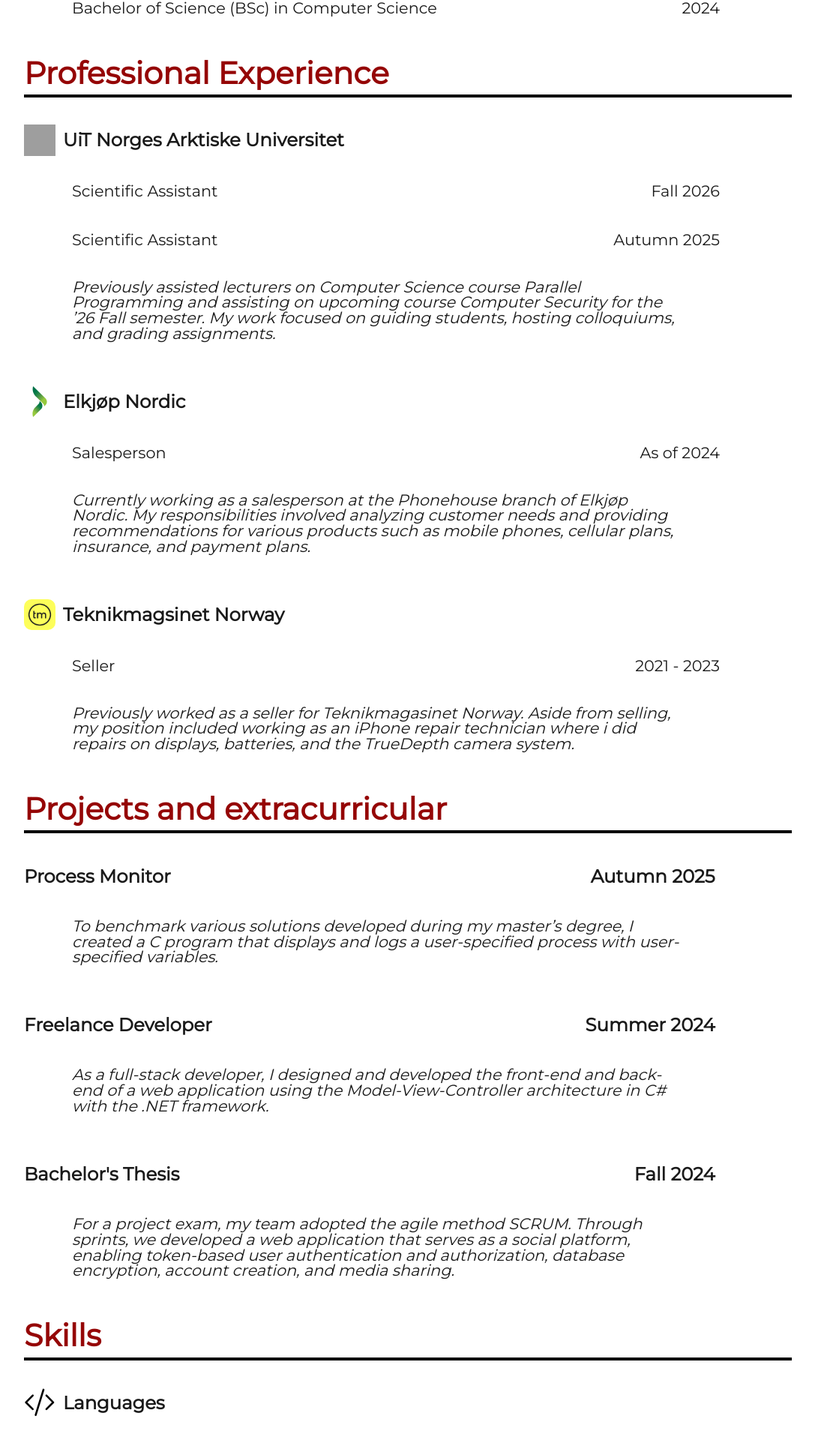
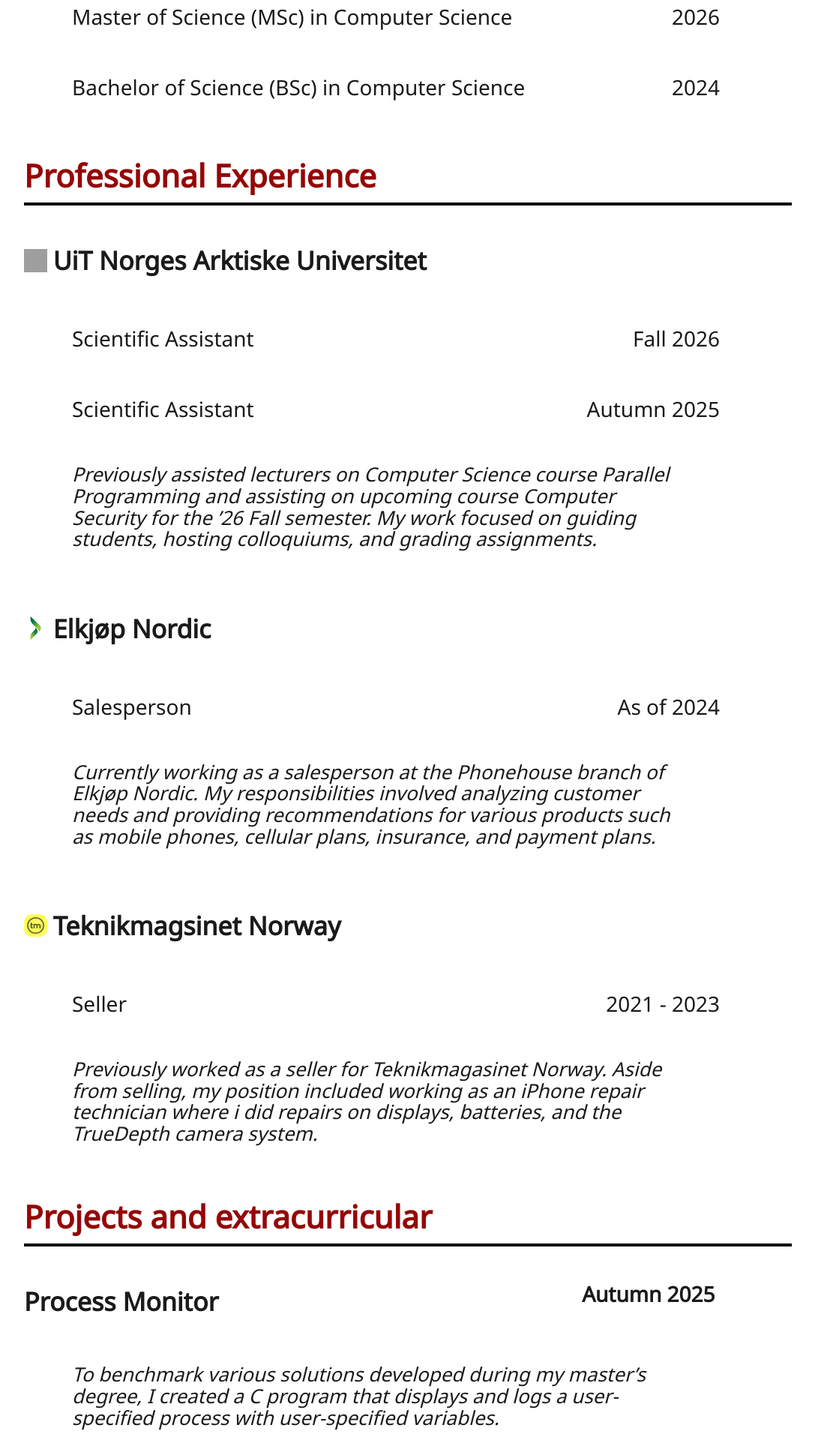
Before and after one commit to markuslw/markuslw.github.io, a React (Create React App) app in the folder portfolio/: page / in a window 1280 px wide. Shown: the part 816-2736 px from the top of the page at 75% size, without its empty margins (96-1183 px from the left). Built offline with nearby package versions, Linux system fonts and the light colour scheme; grey boxes are pictures that could not be loaded; the HTML template or start-up script is replaced by a standard one.

Commit message:
Modules, JSON, fonts and better font-size

```diff
--- a/portfolio/src/App.js
+++ b/portfolio/src/App.js
@@ -11,6 +11,10 @@
 import en from './assets/locales/en.json';
 import no from './assets/locales/no.json';
 import common from './assets/locales/common.json';
+
+import Experience from './modules/Experience.js';
+import Projects from './modules/Projects.js';
+import Skills from './modules/Skills.js';
 
 function App() {
 
@@ -72,6 +76,8 @@
           <div>
             <h1 className="greeting">Markus Leander Wilhelmsen</h1>
             <hr className="separator-small" />
+
+            {/* LINKS */}
             <div className="icon-container">
               {/* LINKEDIN SVG */}
               <a href="https://www.linkedin.com/in/markuswilhelmsen/">
@@ -92,6 +98,8 @@
                 </svg>
               </a>
             </div>
+
+            {/* CONTACT INFO */}
             <div className="column">
               {/* PHONE SVG */}
               <a href="tel:+4741559061">
@@ -106,7 +114,7 @@
                 </svg>
               </a>
               {/* PHONE NUMBER */}
-              <p className="info text">+47 415 59 061</p>
+              <p className="info">+47 415 59 061</p>
             </div>
             <div className="column">
               {/* EMAIL SVG */}
@@ -116,7 +124,7 @@
                 </svg>
               </a>
               {/* EMAIL ADDRESS */}
-              <p className="info text">markuslw10@icloud.com</p>
+              <p className="info">markuslw10@icloud.com</p>
             </div>
             <div className="column">
               {/* LOCATION SVG */}
@@ -126,7 +134,7 @@
                 </svg>
               </a>
               {/* LOCATION */}
-              <p className="info text">Tromsø, Norway</p>
+              <p className="info">Tromsø, Norway</p>
             </div>
           </div>
           <img className="profile" src={pb} alt="Profile" />
@@ -135,185 +143,100 @@
         {/* EDUCATION */}
         <h2 className="title">{content.education.title}</h2>
         <hr className="separator" />
+
+        {/* UIT */}
         <div className="column">
           <img className="icon invertimg" src={uitlogo_black} alt="Logo" />
-          <h3>{content.education.university}</h3>
+          <h3 className="organization">{content.education.university}</h3>
         </div>
         <div className="indent">
           <div className="table">
-            <p className="description">{content.education.masters}</p>
-            <p className="right">2026</p>
+            <p className="position">{content.education.masters}</p>
+            <p className="position">2026</p>
           </div>
           <div className="table">
-            <p className="description">{content.education.bachelors}</p>
-            <p className="right">2024</p>
+            <p className="position">{content.education.bachelors}</p>
+            <p className="position">2024</p>
           </div>
         </div>
 
         <br />
 
+        {/* EXPERIENCE */}
         <h2 className="title">{content.experience.title}</h2>
         <hr className="separator" />
 
-        {/* UIT */}
-        <div className="column">
-          <img className="icon invertimg" src={uitlogo_black} alt="Logo" />
-          <h3>{content.experience.university.title}</h3>
-        </div>
-        <div className="indent">
-          <div className="table">
-            <p>{content.experience.university.position}</p>
-            <p className="right">{content.experience.university.date_cs}</p>
-          </div>
-        </div>
-        <div className="indent">
-          <div className="table">
-            <p>{content.experience.university.position}</p>
-            <p className="right">{content.experience.university.date_pp}</p>
-          </div>
-        </div>
-        <p className="indent-large text">
-          {content.experience.university.description}
-        </p>
+        <Experience
+          logo={uitlogo_black}
+          invert={true}
+          title={content.experience.university.title}
+          position={content.experience.university.position}
+          description={content.experience.university.description}
+          dates={Object.values(content.experience.university.date)}
+        />
 
-        <br />
+        <Experience
+          logo={elkjoplogo}
+          title={content.experience.elkjop.title}
+          position={content.experience.elkjop.position}
+          description={content.experience.elkjop.description}
+          dates={[content.experience.elkjop.date]}
+        />
 
-        {/* ELKJOP */}
-        <div className="column">
-          <img className="icon" src={elkjoplogo} alt="Logo" />
-          <h3>{content.experience.elkjop.title}</h3>
-        </div>
-        <div className="indent">
-          <div className="table">
-            <p>{content.experience.elkjop.position}</p>
-            <p className="right">{content.experience.elkjop.date}</p>
-          </div>
-        </div>
-        <p className="indent-large text">
-          {content.experience.elkjop.description}
-        </p>
+        <Experience
+          logo={tmlogo}
+          icon_extras={true}
+          title={content.experience.teknikmagasinet.title}
+          position={content.experience.teknikmagasinet.position}
+          description={content.experience.teknikmagasinet.description}
+          dates={[content.experience.teknikmagasinet.date]}
+        />
 
-        <br />
-
-        {/* TEKNIKMAGASINET */}
-        <div className="column">
-          <img className="icon icon-extras" src={tmlogo} alt="Logo" />
-          <h3>{content.experience.teknikmagasinet.title}</h3>
-        </div>
-        <div className="indent">
-          <div className="table">
-            <p>{content.experience.teknikmagasinet.position}</p>
-            <p className="right">{content.experience.teknikmagasinet.date}</p>
-          </div>
-        </div>
-        <p className="indent-large text">
-          {content.experience.teknikmagasinet.description}
-        </p>
-
-        <br />
-
+        {/* PROJECTS */}
         <h2 className="title">{content.projects.title}</h2>
         <hr className="separator" />
-        <div className="table">
-          <h3>{content.projects.procmon.title}</h3>
-          <h3 className="right">{content.projects.procmon.date}</h3>
-        </div>
-        <p className="indent-large text">
-          {content.projects.procmon.description}
-        </p>
 
-        <br />
+        <Projects
+          title={content.projects.procmon.title}
+          date={content.projects.procmon.date}
+          description={content.projects.procmon.description}
+        />
 
-        <div className="table">
-          <h3>{content.projects.freelance.title}</h3>
-          <h3 className="right">{content.projects.freelance.date}</h3>
-        </div>
-        <p className="indent-large text">
-          {content.projects.freelance.description}
-        </p>
+        <Projects
+          title={content.projects.freelance.title}
+          date={content.projects.freelance.date}
+          description={content.projects.freelance.description}
+        />
 
-        <br />
+        <Projects
+          title={content.projects.bsc_thesis.title}
+          date={content.projects.bsc_thesis.date}
+          description={content.projects.bsc_thesis.description}
+        />
 
-        <div className="table">
-          <h3>{content.projects.bsc_thesis.title}</h3>
-          <h3 className="right">{content.projects.bsc_thesis.date}</h3>
-        </div>
-        <p className="indent-large text">
-          {content.projects.bsc_thesis.description}
-        </p>
-
-        <br />
-
+        {/* SKILLS */}
         <h2 className="title">{skills.title}</h2>
         <hr className="separator" />
 
-        <div className="column">
-          <svg className="icon" fill="currentColor" xmlns="http://www.w3.org/2000/svg" viewBox="0 0 16 16">
-            <path d="M10.478 1.647a.5.5 0 1 0-.956-.294l-4 13a.5.5 0 0 0 .956.294zM4.854 4.146a.5.5 0 0 1 0 .708L1.707 8l3.147 3.146a.5.5 0 0 1-.708.708l-3.5-3.5a.5.5 0 0 1 0-.708l3.5-3.5a.5.5 0 0 1 .708 0m6.292 0a.5.5 0 0 0 0 .708L14.293 8l-3.147 3.146a.5.5 0 0 0 .708.708l3.5-3.5a.5.5 0 0 0 0-.708l-3.5-3.5a.5.5 0 0 0-.708 0"/>
-          </svg>
-          <h3>{languages.title}</h3>
-        </div>
-        <div className="indent-large container">
-          {Object.entries(languages).map(([key, list]) => {
-            if (key === 'title') return null;
+        <Skills
+          data={languages}
+          icon={<svg className="icon" fill="currentColor" viewBox="0 0 16 16"><path d="M10.478 1.647a.5.5 0 1 0-.956-.294l-4 13a.5.5 0 0 0 .956.294zM4.854 4.146a.5.5 0 0 1 0 .708L1.707 8l3.147 3.146a.5.5 0 0 1-.708.708l-3.5-3.5a.5.5 0 0 1 0-.708l3.5-3.5a.5.5 0 0 1 .708 0m6.292 0a.5.5 0 0 0 0 .708L14.293 8l-3.147 3.146a.5.5 0 0 0 .708.708l3.5-3.5a.5.5 0 0 0 0-.708l-3.5-3.5a.5.5 0 0 0-.708 0"/></svg>}
+        />
 
-            return list.map(item => (
-              <p key={item} className="text skillpoint">{item}</p>
-            ));
-          })}
-        </div>
-        <br />
+        <Skills
+          data={frameworks}
+          icon={<svg className="icon" fill="currentColor" viewBox="0 0 16 16"><path d="M7.752.066a.5.5 0 0 1 .496 0l3.75 2.143a.5.5 0 0 1 .252.434v3.995l3.498 2A.5.5 0 0 1 16 9.07v4.286a.5.5 0 0 1-.252.434l-3.75 2.143a.5.5 0 0 1-.496 0l-3.502-2-3.502 2.001a.5.5 0 0 1-.496 0l-3.75-2.143A.5.5 0 0 1 0 13.357V9.071a.5.5 0 0 1 .252-.434L3.75 6.638V2.643a.5.5 0 0 1 .252-.434zM4.25 7.504 1.508 9.071l2.742 1.567 2.742-1.567zM7.5 9.933l-2.75 1.571v3.134l2.75-1.571zm1 3.134 2.75 1.571v-3.134L8.5 9.933zm.508-3.996 2.742 1.567 2.742-1.567-2.742-1.567zm2.242-2.433V3.504L8.5 5.076V8.21zM7.5 8.21V5.076L4.75 3.504v3.134zM5.258 2.643 8 4.21l2.742-1.567L8 1.076zM15 9.933l-2.75 1.571v3.134L15 13.067zM3.75 14.638v-3.134L1 9.933v3.134z"/></svg>}
+        />
 
-        <div className="column">
-          <svg className="icon" fill="currentColor" xmlns="http://www.w3.org/2000/svg" viewBox="0 0 16 16">
-            <path d="M7.752.066a.5.5 0 0 1 .496 0l3.75 2.143a.5.5 0 0 1 .252.434v3.995l3.498 2A.5.5 0 0 1 16 9.07v4.286a.5.5 0 0 1-.252.434l-3.75 2.143a.5.5 0 0 1-.496 0l-3.502-2-3.502 2.001a.5.5 0 0 1-.496 0l-3.75-2.143A.5.5 0 0 1 0 13.357V9.071a.5.5 0 0 1 .252-.434L3.75 6.638V2.643a.5.5 0 0 1 .252-.434zM4.25 7.504 1.508 9.071l2.742 1.567 2.742-1.567zM7.5 9.933l-2.75 1.571v3.134l2.75-1.571zm1 3.134 2.75 1.571v-3.134L8.5 9.933zm.508-3.996 2.742 1.567 2.742-1.567-2.742-1.567zm2.242-2.433V3.504L8.5 5.076V8.21zM7.5 8.21V5.076L4.75 3.504v3.134zM5.258 2.643 8 4.21l2.742-1.567L8 1.076zM15 9.933l-2.75 1.571v3.134L15 13.067zM3.75 14.638v-3.134L1 9.933v3.134z"/>
-          </svg>
-          <h3>{frameworks.title}</h3>
-        </div>
-        <div className="indent-large container">
-          {Object.entries(frameworks).map(([key, list]) => {
-            if (key === 'title') return null;
+        <Skills
+          data={tools}
+          icon={<svg className="icon" fill="currentColor" viewBox="0 0 16 16"><path d="M1 0 0 1l2.2 3.081a1 1 0 0 0 .815.419h.07a1 1 0 0 1 .708.293l2.675 2.675-2.617 2.654A3.003 3.003 0 0 0 0 13a3 3 0 1 0 5.878-.851l2.654-2.617.968.968-.305.914a1 1 0 0 0 .242 1.023l3.27 3.27a.997.997 0 0 0 1.414 0l1.586-1.586a.997.997 0 0 0 0-1.414l-3.27-3.27a1 1 0 0 0-1.023-.242L10.5 9.5l-.96-.96 2.68-2.643A3.005 3.005 0 0 0 16 3q0-.405-.102-.777l-2.14 2.141L12 4l-.364-1.757L13.777.102a3 3 0 0 0-3.675 3.68L7.462 6.46 4.793 3.793a1 1 0 0 1-.293-.707v-.071a1 1 0 0 0-.419-.814zm9.646 10.646a.5.5 0 0 1 .708 0l2.914 2.915a.5.5 0 0 1-.707.707l-2.915-2.914a.5.5 0 0 1 0-.708M3 11l.471.242.529.026.287.445.445.287.026.529L5 13l-.242.471-.026.529-.445.287-.287.445-.529.026L3 15l-.471-.242L2 14.732l-.287-.445L1.268 14l-.026-.529L1 13l.242-.471.026-.529.445-.287.287-.445.529-.026z"/></svg>}
+        />
 
-            return list.map(item => (
-              <p key={item} className="text skillpoint">{item}</p>
-            ));
-          })}
-        </div>
-        <br />
-
-        <div className="column">
-          <svg className="icon" fill="currentColor" xmlns="http://www.w3.org/2000/svg" viewBox="0 0 16 16">
-            <path d="M1 0 0 1l2.2 3.081a1 1 0 0 0 .815.419h.07a1 1 0 0 1 .708.293l2.675 2.675-2.617 2.654A3.003 3.003 0 0 0 0 13a3 3 0 1 0 5.878-.851l2.654-2.617.968.968-.305.914a1 1 0 0 0 .242 1.023l3.27 3.27a.997.997 0 0 0 1.414 0l1.586-1.586a.997.997 0 0 0 0-1.414l-3.27-3.27a1 1 0 0 0-1.023-.242L10.5 9.5l-.96-.96 2.68-2.643A3.005 3.005 0 0 0 16 3q0-.405-.102-.777l-2.14 2.141L12 4l-.364-1.757L13.777.102a3 3 0 0 0-3.675 3.68L7.462 6.46 4.793 3.793a1 1 0 0 1-.293-.707v-.071a1 1 0 0 0-.419-.814zm9.646 10.646a.5.5 0 0 1 .708 0l2.914 2.915a.5.5 0 0 1-.707.707l-2.915-2.914a.5.5 0 0 1 0-.708M3 11l.471.242.529.026.287.445.445.287.026.529L5 13l-.242.471-.026.529-.445.287-.287.445-.529.026L3 15l-.471-.242L2 14.732l-.287-.445L1.268 14l-.026-.529L1 13l.242-.471.026-.529.445-.287.287-.445.529-.026z"/>
-          </svg>
-          <h3>{tools.title}</h3>
-        </div>
-        <div className="indent-large container">
-          {Object.entries(tools).map(([key, list]) => {
-            if (key === 'title') return null;
-
-            return list.map(item => (
-              <p key={item} className="text skillpoint">{item}</p>
-            ));
-          })}
-        </div>
-        <br />
-
-        <div className="column">
-          <svg className="icon" xmlns="http://www.w3.org/2000/svg" fill="currentColor" viewBox="0 0 16 16">
-            <path d="M4 6a2 2 0 1 1 0 4 2 2 0 0 1 0-4m2.625.547a3 3 0 0 0-5.584.953H.5a.5.5 0 0 0 0 1h.541A3 3 0 0 0 7 8a1 1 0 0 1 2 0 3 3 0 0 0 5.959.5h.541a.5.5 0 0 0 0-1h-.541a3 3 0 0 0-5.584-.953A2 2 0 0 0 8 6c-.532 0-1.016.208-1.375.547M14 8a2 2 0 1 1-4 0 2 2 0 0 1 4 0"/>
-          </svg>
-          <h3>{architecture.title}</h3>
-        </div>
-        <div className="indent-large container">
-          {Object.entries(architecture).map(([key, list]) => {
-            if (key === 'title') return null;
-
-            return list.map(item => (
-              <p key={item} className="text skillpoint">{item}</p>
-            ));
-          })}
-        </div>
-        <br />
+        <Skills
+          data={architecture}
+          icon={<svg className="icon" fill="currentColor" viewBox="0 0 16 16"><path d="M4 6a2 2 0 1 1 0 4 2 2 0 0 1 0-4m2.625.547a3 3 0 0 0-5.584.953H.5a.5.5 0 0 0 0 1h.541A3 3 0 0 0 7 8a1 1 0 0 1 2 0 3 3 0 0 0 5.959.5h.541a.5.5 0 0 0 0-1h-.541a3 3 0 0 0-5.584-.953A2 2 0 0 0 8 6c-.532 0-1.016.208-1.375.547M14 8a2 2 0 1 1-4 0 2 2 0 0 1 4 0"/></svg>}
+        />
 
       </div>
     </div>
--- a/portfolio/src/assets/locales/common.json
+++ b/portfolio/src/assets/locales/common.json
@@ -4,7 +4,7 @@
         "languages": {
             "title": "Languages",
             "programming": ["C", "Python", "JavaScript", "C#", "C++", "Lua", "R", "CUDA", "Jupyter Notebook"],
-            "scripting": ["PowerShell", "Bash", "Zsh", "BAT"],
+            "scripting": ["PowerShell", "Bash", "Zsh", "BAT", "Ansible"],
             "query": ["SQL"],
             "web": ["CSS", "HTML"],
             "markup": ["Markdown", "XML"],
@@ -21,17 +21,17 @@
         },
         "tools": {
             "title": "Tools and Platforms",
-            "development": ["Git", "RStudio", "Visual Studio", "VS Code", "Doxygen", "SQLite", "ChromaDB", "MongoDB"],
+            "development": ["Git", "RStudio", "Visual Studio", "VS Code", "Doxygen", "SQLite", "ChromaDB", "MongoDB", "Neovim"],
             "software": ["Wireshark"],
             "platform": ["Entra ID"],
             "protocols": ["SSH", "OpenID"],
             "productivity": ["MS365", "GIMP", "Adobe Lightroom", "Adobe Photoshop", "DaVinci Resolve", "Adobe Premiere"],
             "virtualization": ["Oracle Virtualbox", "Broadcom VMware", "Bochs"],
-            "os": ["Windows", "Linux", "WSL"]
+            "os": ["Windows", "Arch Linux", "Ubuntu Linux", "WSL"]
         },
         "architecture": {
             "title": "Architecture and concepts",
-            "networking": ["TCP/IP", "OSI Model", "HTTPS/TLS", "DNS", "DHCP", "NAT", "REST", "CAP", "Distributed Systems"],
+            "networking": ["TCP/IP", "OSI Model", "HTTPS/TLS", "DNS", "DHCP", "NAT", "REST", "CAP", "Distributed Systems", "Sharding", "Replication"],
             "security": ["RBAC", "ABAC", "AES", "RSA", "ACID"],
             "computer": ["ISA", "Parallel Computing", "Virtual Memory", "Memory Hierarchy", "OOP", "Synchronization", "Race Conditions"]
         }
--- a/portfolio/src/assets/locales/en.json
+++ b/portfolio/src/assets/locales/en.json
@@ -10,8 +10,10 @@
         "university": {
             "title": "UiT Norges Arktiske Universitet",
             "position": "Scientific Assistant",
-            "date_cs": "Fall 2026",
-            "date_pp": "Autumn 2025",
+            "date": {
+                "cs": "Fall 2026",
+                "pp": "Autumn 2025"
+            },
             "description":  "Previously assisted lecturers on Computer Science course Parallel Programming and assisting on upcoming course Computer Security for the ’26 Fall semester. My work focused on guiding students, hosting colloquiums, and grading assignments."
         },
         "elkjop": {
--- a/portfolio/src/assets/locales/no.json
+++ b/portfolio/src/assets/locales/no.json
@@ -10,8 +10,10 @@
         "university": {
             "title": "UiT Norges Arktiske Universitet",
             "position": "Vitenskapelig Assistent",
-            "date_cs": "Høsten 2026",
-            "date_pp": "Høsten 2025",
+            "date": {
+                "cs": "Vår 2026",
+                "pp": "Høst 2025"
+            },
             "description":  "Har tidligere bistått forelesere i emnet Parallell Programmering, og skal assistere i det kommende emnet Computer Security for høstsemesteret '26. Arbeidet fokuserer på veiledning av studenter, kollokvier og retting av obligatoriske oppgaver."
         },
         "elkjop": {
--- a/portfolio/src/index.css
+++ b/portfolio/src/index.css
@@ -1,9 +1,10 @@
 @font-face {
-  font-family: "Montserrat";
-  src: local("Montserrat"),
-    url("./assets/fonts/Montserrat-Regular.ttf") format("woff");
+  font-family: "Noto Sans";
+  src: local("Noto Sans"),
+    url("./assets/fonts/NotoSans-Regular.ttf") format("woff");
   font-display: swap;
 }
+
 :root {
   --bg-color: #ffffff;
   --text-color: #1a1a1a;
@@ -13,7 +14,16 @@
   --invert-img: invert(0);
   --title-text-color: #950606;
   --border-radius-px: 10px;
-  --contact-icon-size: 1em;
+
+  --font-size-name:     clamp(16px, 4.2vw, 48px);
+  --font-size-section:  clamp(14px, 3.8vw, 42px);
+  --font-size-title:    clamp(12px, 3.0vw, 34px);
+  --font-size-position: clamp(10px, 2.4vw, 28px);
+  --font-size-text:     clamp(10px, 2.2vw, 26px);
+  --font-size-info:     clamp(8px, 2.0vw, 24px);
+
+  --link-icon-size:     clamp(20px, 2.4vw, 60px);
+  --contact-icon-size:  clamp(16px, 1.4vw, 30px);
 }
 [data-theme='dark'] {
   --bg-color: #202020;
@@ -27,13 +37,12 @@
 
 body {
   margin: 0;
-  font: 19px / 23px Montserrat, "Montserrat", sans-serif;
-  font-size: calc(1vw + 1vh);
-  -webkit-font-smoothing: antialiased;
-  -moz-osx-font-smoothing: grayscale;
+  font-family: Noto Sans, "Noto Sans", Monsserrat, sans-serif;
   background-color: var(--bg-color);
   color: var(--text-color);
   transition: background-color 0.3s ease, color 0.3s ease;
+  -webkit-font-smoothing: antialiased;
+  -moz-osx-font-smoothing: grayscale;
 }
 
 code {
@@ -42,7 +51,9 @@
 }
 
 .welcome {
-  margin: 10vw; /* Top, right, bottom, left */
+  max-width: 400mm;
+  margin: 10vw auto;
+  width: 80%;
 }
 
 .intro {
@@ -62,7 +73,7 @@
   align-items: end;
   margin-top: 0;
   margin-bottom: 0;
-  font-size: min(3.8vw, 70px);
+  font-size: var(--font-size-name);
 }
 
 .biography {
@@ -70,24 +81,36 @@
   line-height: 1.2;
 }
 
+.indent p {
+  font-size: clamp(12px, 2.8vw, 28px);
+}
+
 .title {
   color: var(--title-text-color);
-  font-size: min(3.2vw, 45px);
+  font-size: var(--font-size-section);
   margin-top: 20px;
   margin-bottom: 0px;
 }
 
 .info {
-  font-size: 1em;
+  font-size: var(--font-size-info);
+  font-style: italic;
+  line-height: 1.0;
   margin: 0.5vw;
 }
 
 .text {
+  font-size: var(--font-size-text);
   font-style: italic;
-  line-height: 1.0;
+  line-height: 1.1;
 }
 
-.description {
+.organization {
+  font-size: var(--font-size-title);
+}
+
+.position {
+  font-size: var(--font-size-position) !important;
   max-width: 50vw;
 }
 
@@ -95,8 +118,8 @@
   margin-bottom: 1em;
 }
 .icon {
-  width: 2em;
-  height: 2em;
+  width: var(--link-icon-size);
+  height: var(--link-icon-size);
   margin: 0 0.5em 0 0; /* Top, right, bottom, left */
   fill: var(--svg-color);
   transition: fill 0.5s ease;
--- /dev/null
+++ b/portfolio/src/modules/Experience.js
@@ -0,0 +1,32 @@
+import React from 'react';
+
+const Experience = ({ logo, title, position, dates, description, invert = false, icon_extras = false }) => {
+  return (
+    <div>
+      <div className="column">
+        <img
+          className={`icon ${invert ? 'invertimg' : ''} ${icon_extras ? 'icon-extras' : ''}`}
+          src={logo}
+          alt={`${title} Logo`}
+        />
+        <h3 className="organization">{title}</h3>
+      </div>
+
+      {dates.map((date, index) => (
+        <div className="indent" key={index}>
+          <div className="table">
+            <p className="position">{position}</p>
+            <p className="position">{date}</p>
+          </div>
+        </div>
+      ))}
+
+      <p className="indent-large text">
+        {description}
+      </p>
+      <br />
+    </div>
+  );
+};
+
+export default Experience;
--- /dev/null
+++ b/portfolio/src/modules/Projects.js
@@ -0,0 +1,18 @@
+import React from 'react';
+
+const Projects = ({ title, date, description }) => {
+  return (
+    <div>
+      <div className="table">
+        <h3 className="organization">{title}</h3>
+        <h3 className="position">{date}</h3>
+      </div>
+      <p className="indent-large text">
+        {description}
+      </p>
+      <br />
+    </div>
+  );
+};
+
+export default Projects;
--- /dev/null
+++ b/portfolio/src/modules/Skills.js
@@ -0,0 +1,28 @@
+import React from 'react';
+
+const Skills = ({ icon, data }) => {
+  return (
+    <div>
+      <div className="column">
+        {/* Render the passed SVG icon */}
+        <div className="icon-wrapper">
+            {icon}
+        </div>
+        <h3 className="organization">{data.title}</h3>
+      </div>
+
+      <div className="indent-large container">
+        {Object.entries(data).map(([key, list]) => {
+          if (key === 'title') return null;
+
+          return list.map(item => (
+            <p key={item} className="text skillpoint">{item}</p>
+          ));
+        })}
+      </div>
+      <br />
+    </div>
+  );
+};
+
+export default Skills;
```
Also changed, not shown: portfolio/src/assets/fonts/NotoSans-Regular.ttf (added), 1 other file (tests, documents, lock files or other folders).
